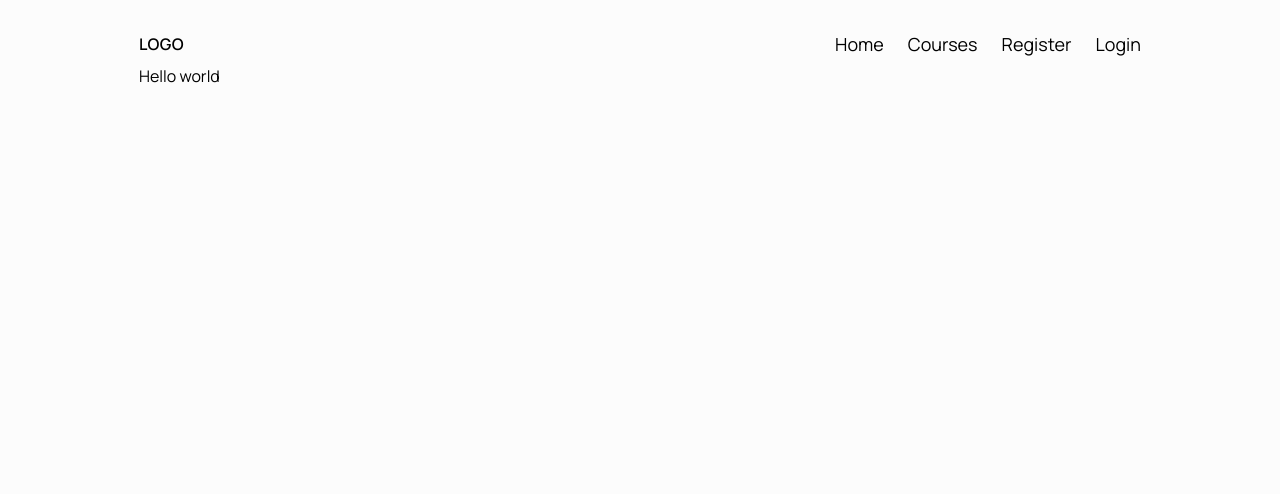
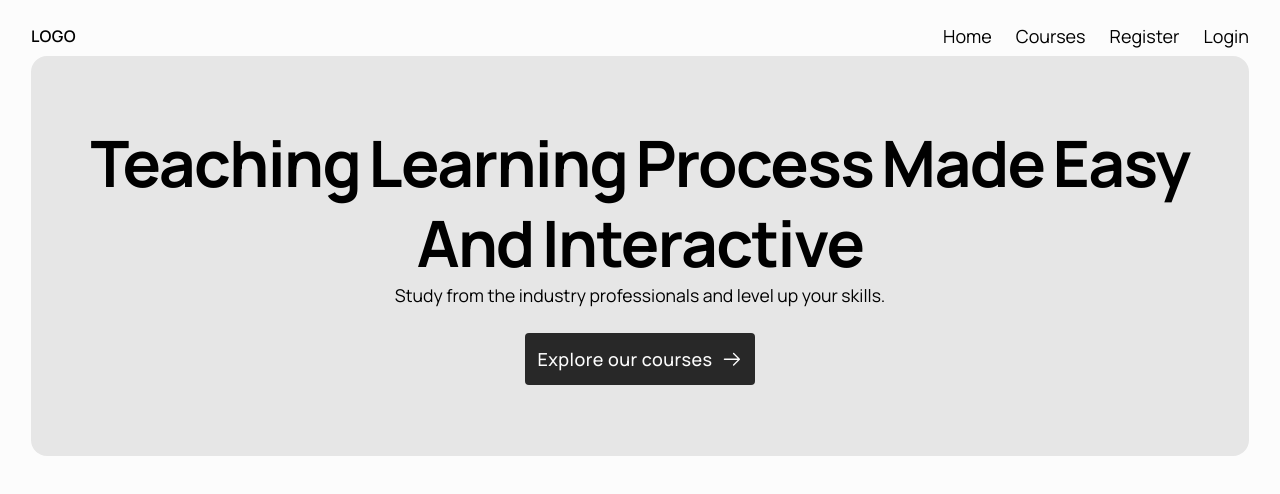
Before and after one commit to sandesh2811/Learning-Management-System, a Next.js app: page / in a window 1280 px wide. Shown: the top 494 px of the page. Built offline with nearby package versions, Linux system fonts and the light colour scheme.

Commit message:
Make hero section with animations included

```diff
--- /dev/null
+++ b/src/animation/variants.ts
@@ -0,0 +1,65 @@
+/* NAVBAR */
+
+export const SlideDownVariant = {
+    initial: {
+        top: "-100%",
+    },
+
+    enter: {
+        top: 0,
+        transition: {
+            duration: 0.8,
+            ease: "easeInOut",
+            staggerChildren: 0.12,
+        },
+    },
+
+    exit: {
+        top: "-100%",
+        transition: {
+            duration: 0.8,
+            ease: "easeInOut",
+        },
+    },
+};
+
+/* HERO SECTION */
+
+export const HeroHeadingVariant = {
+    initial: {
+        opacity: 0,
+        y: "250%",
+    },
+    enter: (i: number) => ({
+        opacity: 1,
+        y: 0,
+        transition: {
+            duration: 1,
+            ease: [0.65, 0, 0.35, 1],
+            delay: 0.082 * i,
+        },
+    }),
+};
+
+export const FadeInVariant = {
+    initial: {
+        opacity: 0,
+        x: 0,
+    },
+    enter: {
+        opacity: 1,
+        transition: {
+            duration: 1.28,
+            ease: [0.65, 0, 0.35, 1],
+            delay: 0.9,
+        },
+    },
+};
+
+export const SlideRight = {
+    hover: {
+        x: 2.5,
+        duration: 0.8,
+        ease: [0.65, 0, 0.35, 1],
+    },
+};
--- a/src/app/globals.css
+++ b/src/app/globals.css
@@ -5,13 +5,14 @@
 :root {
     --background: #fcfcfc;
     --secondary-color: #f4f4f460;
-
+    --secondary-background: #e6e6e6;
     --primary-text: #282828;
     --secondary-text: #28282899;
 }
 
 @theme inline {
     --color-background: var(--background);
+    --color-secondary-background: var(--secondary-background);
     --color-secondary-color: var(--secondary-color);
     --color-primary-text: var(--primary-text);
     --color-secondary-text: var(--secondary-text);
--- a/src/app/page.tsx
+++ b/src/app/page.tsx
@@ -1,3 +1,9 @@
+import Hero from "@/components/pages/Home/Hero/Hero";
+
 export default async function Home() {
-    return <div className="flex flex-col gap-24">Hello world</div>;
+    return (
+        <div className="flex flex-col gap-24">
+            <Hero />
+        </div>
+    );
 }
--- /dev/null
+++ b/src/components/pages/Home/Hero/Hero.tsx
@@ -0,0 +1,16 @@
+import CtaButton from "@/components/shared/ctaButton";
+import HeroHeadings from "./HeroHeadings";
+
+const Hero = () => {
+    return (
+        <main className="bg-secondary-background flex min-h-[50vh] flex-col items-center justify-center gap-6 rounded-2xl p-4 text-center">
+            {/* Title and sub title */}
+            <HeroHeadings />
+
+            {/* CTA Button */}
+            <CtaButton link="/courses" text="Explore our courses" />
+        </main>
+    );
+};
+
+export default Hero;
--- /dev/null
+++ b/src/components/pages/Home/Hero/HeroHeadings.tsx
@@ -0,0 +1,41 @@
+"use client";
+
+import { HeroHeadingVariant, FadeInVariant } from "@/animation/variants";
+import { motion as m } from "motion/react";
+
+const heading = "Teaching learning process made easy and interactive";
+
+const HeroHeadings = () => {
+    return (
+        <div className="flex flex-col gap-1">
+            <div className="flex flex-wrap justify-center gap-2 overflow-hidden">
+                {heading.split(" ").map((heading, idx) => (
+                    <m.h1
+                        key={idx}
+                        custom={idx}
+                        variants={HeroHeadingVariant}
+                        initial="initial"
+                        animate="enter"
+                        className="text-[clamp(2.5rem,4vw+1rem,4rem)] leading-[clamp(3rem,4.8vw+1rem,4.48rem)] font-bold tracking-tight capitalize"
+                    >
+                        {heading}
+                    </m.h1>
+                ))}
+            </div>
+
+            <div className="flex justify-center overflow-hidden">
+                <m.span
+                    variants={FadeInVariant}
+                    initial="initial"
+                    animate="enter"
+                    className="text-[clamp(1rem,0.2vw+1rem,1.1rem)]"
+                >
+                    Study from the industry professionals and level up your
+                    skills.
+                </m.span>
+            </div>
+        </div>
+    );
+};
+
+export default HeroHeadings;
--- a/src/components/shared/Navbar/Navbar.tsx
+++ b/src/components/shared/Navbar/Navbar.tsx
@@ -4,23 +4,16 @@ import { Links } from "@/constants/Constants";
 
 import { FiX, FiMenu } from "react-icons/fi";
 import Link from "next/link";
-import { Dispatch, SetStateAction, useEffect, useState } from "react";
+import { Dispatch, SetStateAction, useState } from "react";
 import { AnimatePresence, motion as m } from "motion/react";
+import { SlideDownVariant } from "@/animation/variants";
+import useDisableScroll from "@/hooks/useDisableScroll";
 
 const Navbar = () => {
     const [isActive, setActive] = useState<boolean>(false);
 
-    useEffect(() => {
-        if (isActive) {
-            document.body.style.overflow = "hidden";
-        } else {
-            document.body.style.overflow = "";
-        }
-
-        return () => {
-            document.body.style.overflow = "";
-        };
-    }, [isActive]);
+    /* Disable scroll if navbar active*/
+    useDisableScroll(isActive);
 
     return (
         <header className="flex h-[5vh] items-center justify-between">
@@ -52,19 +45,10 @@ type NavbarProps = {
 const NavbarMobile = ({ setActive }: NavbarProps) => {
     return (
         <m.nav
-            initial={{
-                top: "-100%",
-            }}
-            animate={{
-                top: 0,
-            }}
-            exit={{
-                top: "-100%",
-            }}
-            transition={{
-                duration: 0.8,
-                ease: "easeInOut",
-            }}
+            variants={SlideDownVariant}
+            initial="initial"
+            animate="enter"
+            exit="exit"
             className="absolute top-0 right-0 h-screen w-full"
         >
             <div className="bg-primary-text text-background flex h-full flex-col p-6">
@@ -77,13 +61,14 @@ const NavbarMobile = ({ setActive }: NavbarProps) => {
                 </div>
                 <div className="flex h-[60vh] flex-col items-end justify-center tracking-wide">
                     {Links.map((link) => (
+                        <span key={link.title}>
                             <Link
-                            key={link.title}
                                 href={link.href}
                                 className="text-secondary-color text-[2.5rem] leading-[50px] font-medium uppercase"
                             >
                                 {link.title}
                             </Link>
+                        </span>
                     ))}
                 </div>
             </div>
--- a/src/components/shared/Wrapper.tsx
+++ b/src/components/shared/Wrapper.tsx
@@ -1,7 +1,7 @@
 import React from "react";
 
 const Wrapper = ({ children }: { children: React.ReactNode }) => {
-    return <div className="p-6 md:mx-auto md:max-w-[1050px]">{children}</div>;
+    return <div className="p-4 md:mx-auto md:max-w-[1250px]">{children}</div>;
 };
 
 export default Wrapper;
--- /dev/null
+++ b/src/components/shared/ctaButton.tsx
@@ -0,0 +1,48 @@
+"use client";
+
+import useDetermineScreenSize from "@/hooks/useDetermineScreenSize";
+
+import Button from "@/components/ui/Button";
+
+import { GoArrowRight } from "react-icons/go";
+import Link from "next/link";
+
+import { motion as m } from "motion/react";
+import { FadeInVariant, SlideRight } from "@/animation/variants";
+
+type CtaButtonProps = {
+    link: string;
+    text: string;
+};
+
+const CtaButton = ({ link, text }: CtaButtonProps) => {
+    const screenSize = useDetermineScreenSize();
+
+    return (
+        <m.div
+            variants={FadeInVariant}
+            initial="initial"
+            animate="enter"
+            whileHover="hover"
+        >
+            <Link href={link}>
+                <Button
+                    size={
+                        screenSize === "xs"
+                            ? "sm"
+                            : screenSize === "lg"
+                              ? "md"
+                              : "md"
+                    }
+                >
+                    {text}
+                    <m.span variants={SlideRight}>
+                        <GoArrowRight size={22} />
+                    </m.span>
+                </Button>
+            </Link>
+        </m.div>
+    );
+};
+
+export default CtaButton;
--- a/src/components/ui/Button.tsx
+++ b/src/components/ui/Button.tsx
@@ -5,7 +5,7 @@ import cn from "@/lib/cn";
 /* Button Variants For Different Use Cases and Viewports */
 
 const ButtonVariants = cva(
-    "p-3 flex gap-2 items-center rounded-[4px] tracking-wide",
+    "p-3 flex gap-2 items-center rounded-[4px] tracking-wide font-medium cursor-pointer",
     {
         variants: {
             variant: {
@@ -15,6 +15,7 @@ const ButtonVariants = cva(
             },
             size: {
                 sm: "text-sm",
+                md: "text-lg",
             },
         },
         defaultVariants: {
--- /dev/null
+++ b/src/hooks/useDetermineScreenSize.ts
@@ -0,0 +1,26 @@
+import { useEffect, useState } from "react";
+
+type ScreenSizes = "xs" | "sm" | "md" | "lg";
+
+const useDetermineScreenSize = (): ScreenSizes | null => {
+    const [screenSize, setScreenSize] = useState<ScreenSizes | null>(null);
+
+    useEffect(() => {
+        const handleWindowResize = () => {
+            if (window.innerWidth < 640) return setScreenSize("xs");
+            if (window.innerWidth < 768) return setScreenSize("sm");
+            if (window.innerWidth < 1024) return setScreenSize("md");
+            if (window.innerWidth < 1280) return setScreenSize("lg");
+        };
+
+        window.addEventListener("resize", handleWindowResize);
+
+        return () => {
+            window.removeEventListener("resize", handleWindowResize);
+        };
+    }, []);
+
+    return screenSize;
+};
+
+export default useDetermineScreenSize;
--- /dev/null
+++ b/src/hooks/useDisableScroll.ts
@@ -0,0 +1,17 @@
+import { useEffect } from "react";
+
+const useDisableScroll = (isActive: boolean) => {
+    useEffect(() => {
+        if (isActive) {
+            document.body.style.overflow = "hidden";
+        } else {
+            document.body.style.overflow = "";
+        }
+
+        return () => {
+            document.body.style.overflow = "";
+        };
+    }, [isActive]);
+};
+
+export default useDisableScroll;
```
Lines whose indentation alone changed are shown as unchanged.
